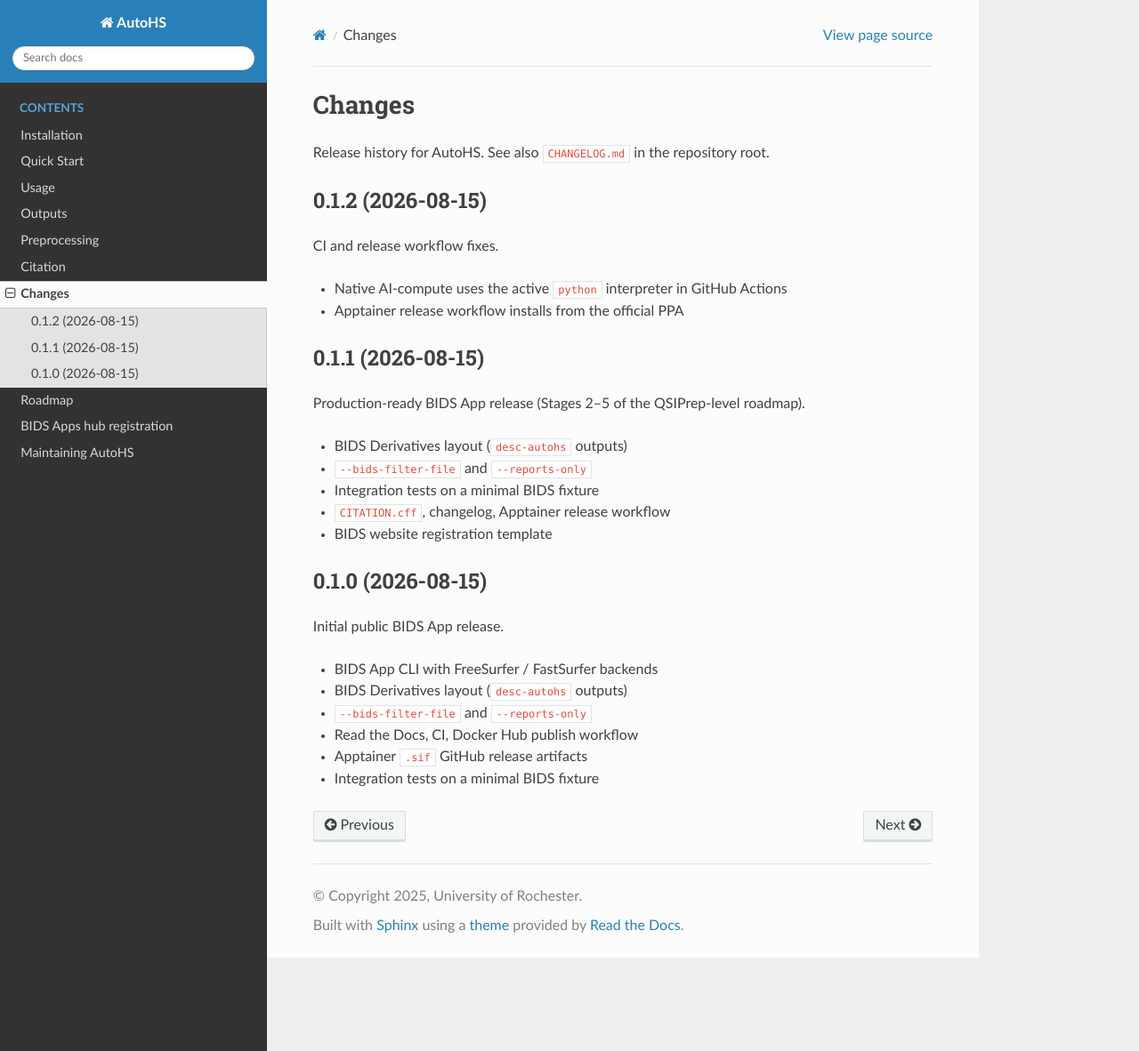
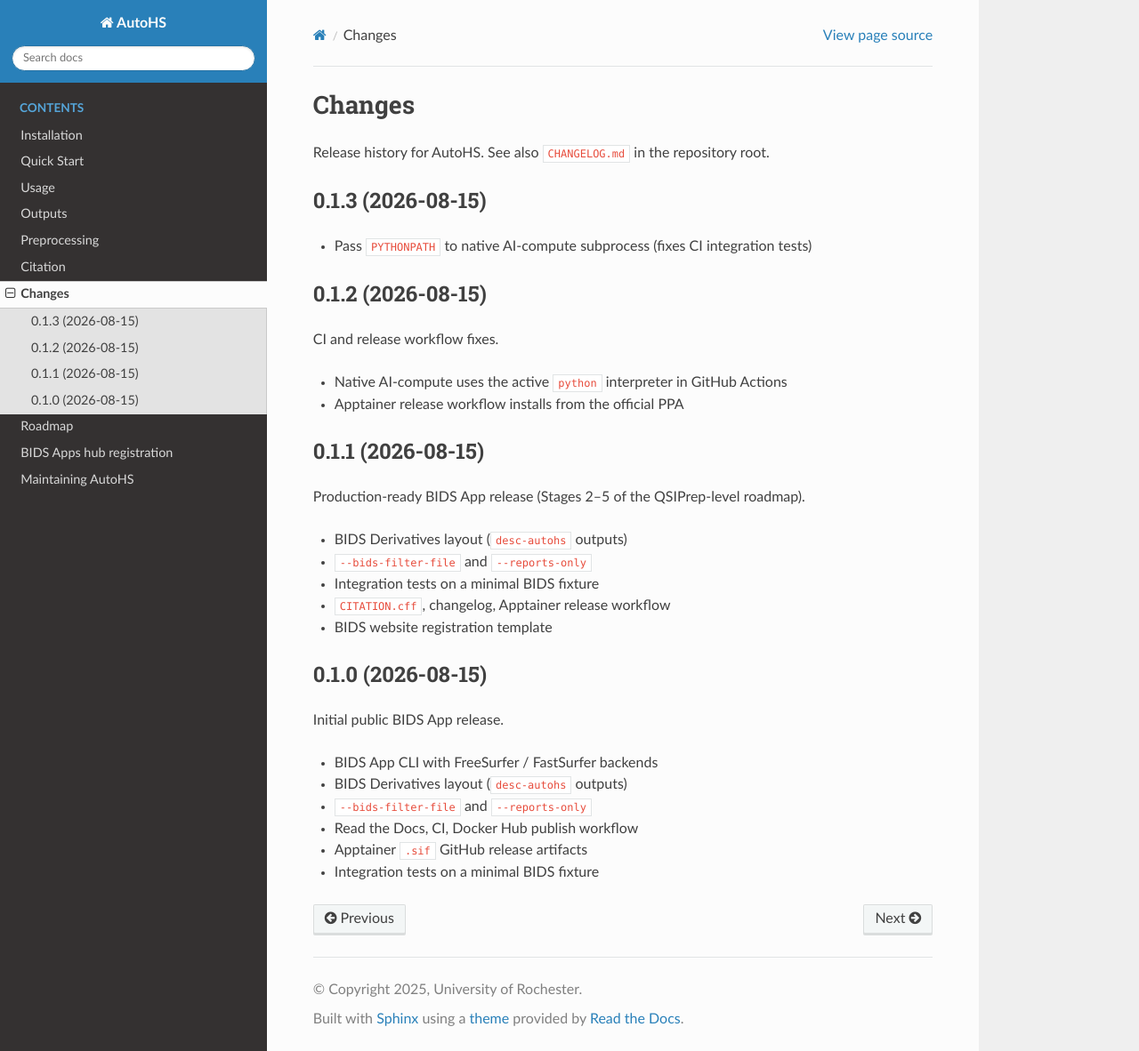
Before and after one commit to phindagijimana/AutoHS, a Sphinx documentation site: the page built from docs/source/changes.rst, in a window 1280 px wide and 1182 px high. Shown: the whole window at 89% size. Built offline with Sphinx 7.4.7 and the Read the Docs theme 3.1.0, drawn with Linux system fonts in a browser that asks for light colours; the version number could not be read and is left out.

Commit message:
Fix CI by passing PYTHONPATH to native AI-compute subprocess.
Ensure ai_compute imports succeed in GitHub Actions when run_ai_compute
spawns a child Python process without a local venv.

Co-authored-by: Cursor <cursoragent@cursor.com>

```diff
--- a/docs/source/changes.rst
+++ b/docs/source/changes.rst
@@ -2,6 +2,11 @@ Changes
 =======
 
 Release history for AutoHS. See also ``CHANGELOG.md`` in the repository root.
+
+0.1.3 (2026-08-15)
+------------------
+
+* Pass ``PYTHONPATH`` to native AI-compute subprocess (fixes CI integration tests)
 
 0.1.2 (2026-08-15)
 ------------------
```
Also changed, not shown: CHANGELOG.md (+7 -0 lines), 3 other files.
